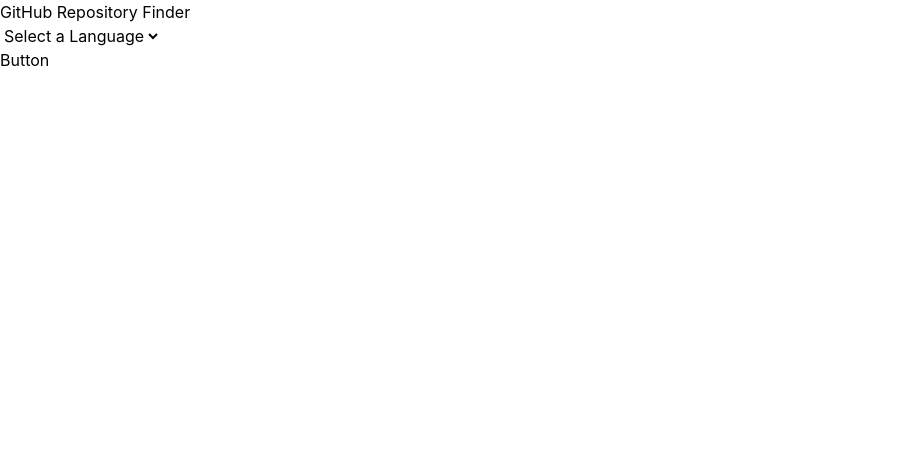
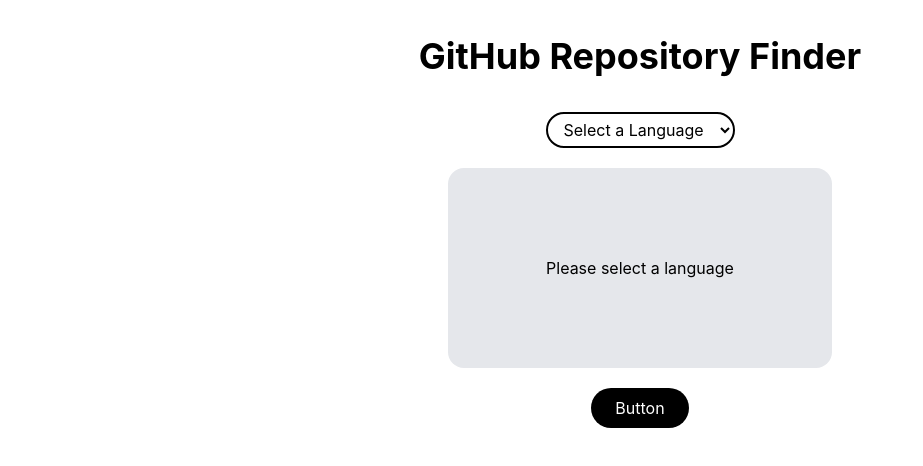
Before and after one commit to JayX97/github-random-repo, a website built with Vite: page index.html in a window 1280 px wide. Shown: the whole page, without its empty margins (0-923 px from the left). Built offline with nearby package versions, Linux system fonts and the light colour scheme.

Commit message:
Initiate main.js, populating dropdown menu, add base url for GitHub API query and styling prompt section

```diff
--- a/index.html
+++ b/index.html
@@ -7,14 +7,16 @@
     <title>GitHub Random Repo</title>
     <link href="/src/style.css" rel="stylesheet">
   </head>
-  <body>
-    <div id="app">
-      <h1>GitHub Repository Finder</h1>
-      <select name="languages" id="languages">
+  <body class="flex h-screen justify-center">
+    <div class="flex h-175 max-w-3xl flex-col items-center" id="app">
+      <h1 class="text-4xl text-center font-bold m-9">GitHub Repository Finder</h1>
+      <select name="languages" id="languages" class="mb-5 px-3 py-1.25 border-2 border-black rounded-4xl">
         <option value="">Select a Language</option>
       </select>
-      <div id="prompt-div"></div>
-      <button>Button</button>
+      <div id="prompt-div" class="bg-gray-200 flex w-sm min-h-50 mb-5 p-5 text-center items-center justify-center rounded-2xl">
+        <p id="prompt">Please select a language</p>
+      </div>
+      <button id="refresh" class="text-white bg-black px-6 py-2 rounded-4xl ">Button</button>
     </div>
     <script type="module" src="/src/main.js"></script>
   </body>
--- /dev/null
+++ b/src/main.js
@@ -0,0 +1,32 @@
+/* ARRAY OF LANGUAGES USED ON GITHUB */
+const langArray = [
+  'Python',
+  'Javascript',
+  'Java',
+  'C#',
+  'C++',
+  'Go',
+  'Rust',
+  'Typescript',
+  'HTML',
+  'CSS',
+  'SQL',
+  'Ruby',
+  'PHP',
+  'Kotlin',
+  'Swift'
+]
+/* ELEMENTS */
+const langDropdown = document.getElementById('languages');
+const promptDiv = document.getElementById('prompt-div');
+const promptText = document.getElementById('prompt');
+const refreshButton = document.getElementById('refresh');
+
+/* POPULATE DROPDOWN */
+langArray.forEach((lang) => {
+  const newOption = document.createElement('option');
+  newOption.value = lang.toLowerCase();
+  newOption.textContent = lang;
+
+  langDropdown.appendChild(newOption);
+});
```
